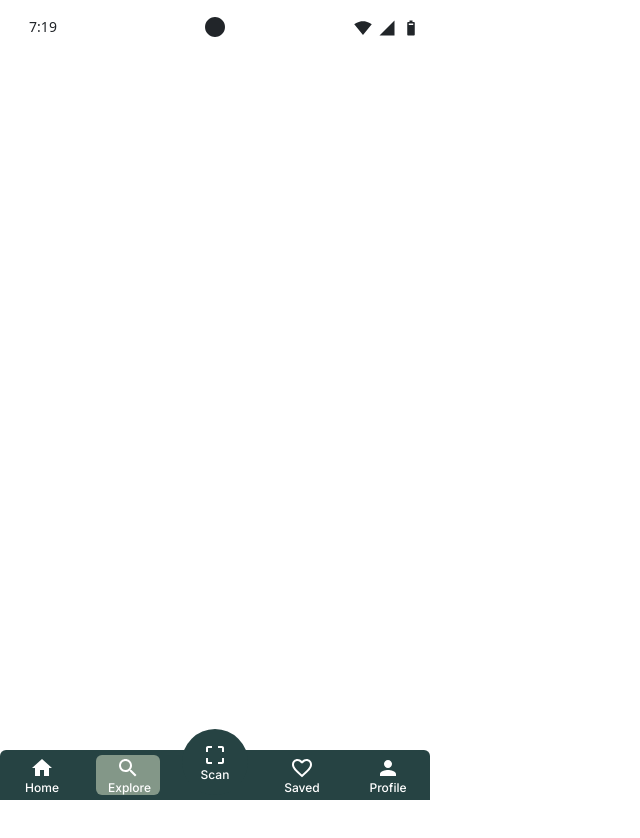
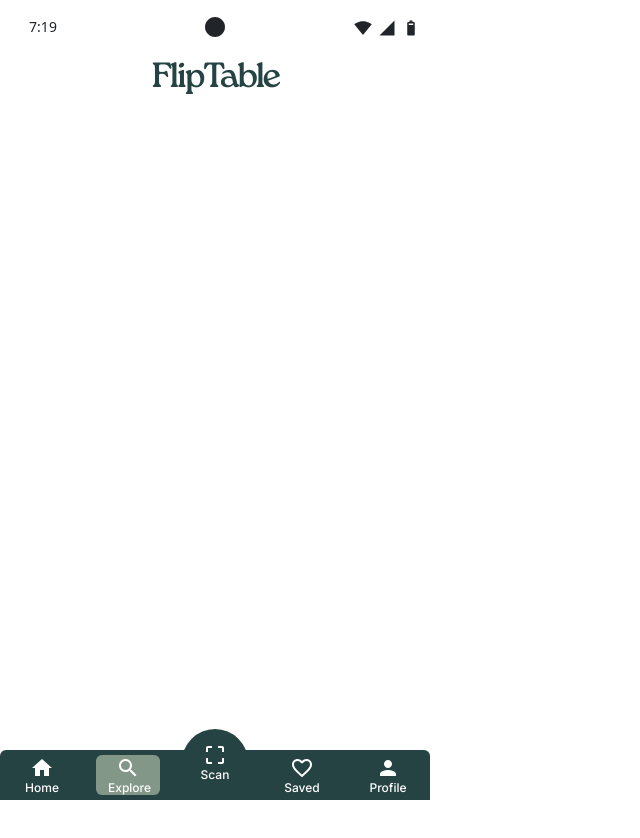
Before and after one commit to sei43-projectFlipTable/FlipTable, a React (Vite) app in the folder front-end/: page /explore in a window 1280 px wide. Shown: the top 838 px of the page, without its empty margins (0-640 px from the left). Built offline with nearby package versions, Linux system fonts and the light colour scheme.

Commit message:
Added AppHeader to pages
-Renamed AppHeader classname for consistency

```diff
--- a/front-end/src/components/AppHeader.jsx
+++ b/front-end/src/components/AppHeader.jsx
@@ -1,8 +1,8 @@
 import React from "react";
 import styles from "./css/AppHeader.module.css";
 
-function FlipTableHeader() {
+function AppHeader() {
   return <div className={styles.appHeader}>FlipTable</div>;
 }
 
-export default FlipTableHeader;
+export default AppHeader;
--- a/front-end/src/pages/ExplorePage.jsx
+++ b/front-end/src/pages/ExplorePage.jsx
@@ -1,11 +1,13 @@
 import React from "react";
 import PhoneTopBar from "../components/PhoneTopBar";
 import NavBar from "../components/NavBar";
+import AppHeader from "../components/AppHeader";
 
 function ExplorePage() {
   return (
     <>
       <PhoneTopBar />
+      <AppHeader />
       <NavBar />
     </>
   );
--- a/front-end/src/pages/ProfilePage.jsx
+++ b/front-end/src/pages/ProfilePage.jsx
@@ -1,11 +1,13 @@
 import React from "react";
 import PhoneTopBar from "../components/PhoneTopBar";
 import NavBar from "../components/NavBar";
+import AppHeader from "../components/AppHeader";
 
 function ProfilePage() {
   return (
     <>
       <PhoneTopBar />
+      <AppHeader />
       <NavBar />
     </>
   );
--- a/front-end/src/pages/SavedCafesPage.jsx
+++ b/front-end/src/pages/SavedCafesPage.jsx
@@ -1,11 +1,13 @@
 import React from "react";
 import PhoneTopBar from "../components/PhoneTopBar";
 import NavBar from "../components/NavBar";
+import AppHeader from "../components/AppHeader";
 
 function SavedCafesPage() {
   return (
     <>
       <PhoneTopBar />
+      <AppHeader />
       <NavBar />
     </>
   );
```
